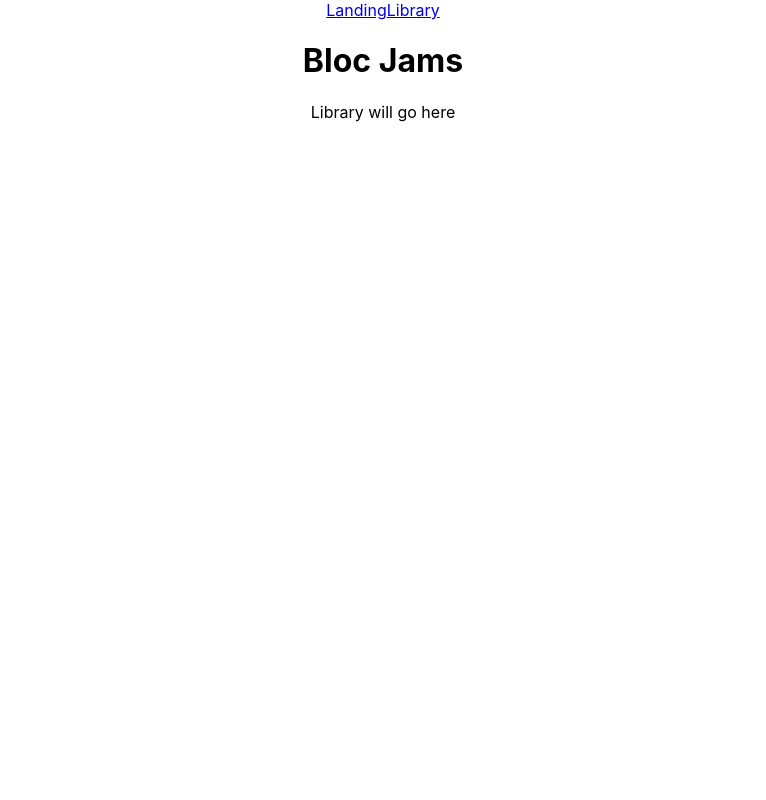
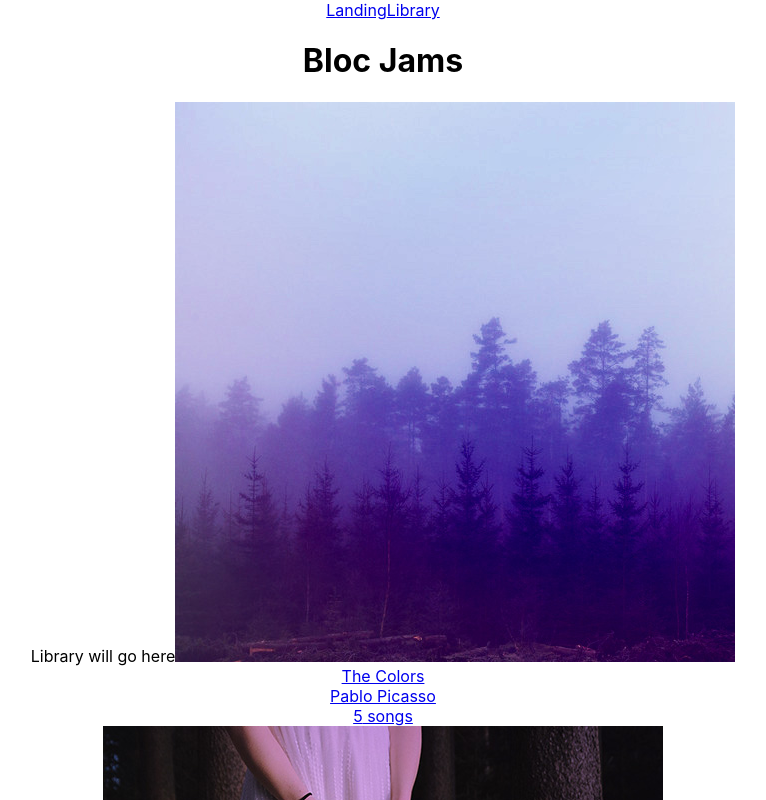
Before and after one commit to tabor-scott10/bloc-jams-react, a React (Create React App) app: page /library in a window 1280 px wide. Shown: the top 800 px of the page, without its empty margins (257-1023 px from the left). Built offline with nearby package versions, Linux system fonts and the light colour scheme; the HTML template or start-up script is replaced by a standard one.

Commit message:
built my library component and added static album pages

```diff
--- a/src/App.js
+++ b/src/App.js
@@ -18,6 +18,7 @@
          <Route exact path="/" component={Landing} />
          <Route path="/library" component={Library} />
          <Route path="/Album" component={Album} />
+         <Route path="/Album/:slug" component={Album} />
         </main>
 
 
--- a/src/components/Album.js
+++ b/src/components/Album.js
@@ -1,10 +1,15 @@
-import React from 'react';
+import React, { Component } from 'react';
 
-const Album = () => (
-  <section className='album'>
-    An album goes here!
-  </section>
-);
+
+class Album extends Component {
+  render() {
+    return (
+      <section className="Album">
+        {this.props.match.params.slug} Album will go here
+      </section>
+    );
+  }
+}
 
 
 export default Album;
--- a/src/components/Library.js
+++ b/src/components/Library.js
@@ -1,9 +1,29 @@
-import React from 'react';
+import React, { Component } from 'react';
+import albumData from './../data/album';
+import { Link } from 'react-router-dom';
 
-const Library = () => (
-  <section className="library">
-    Library will go here
-  </section>
-);
+class Library extends Component {
+  constructor(props) {
+    super(props);
+    this.state = { album: albumData };
+  }
+  render() {
+    return (
+      <section className='library'>
+        Library will go here
+        {
+          this.state.album.map( (album, index) =>
+            <Link to={`/album/${album.slug}`} key={index}>
+            <img src={album.albumCover} alt={album.title} />
+            <div>{album.title}</div>
+            <div>{album.artist}</div>
+            <div>{album.songs.length} songs</div>
+            </Link>
+          )
+        }
+      </section>
+     );
+   }
+ }
 
-export default Library;
+ export default Library;
--- /dev/null
+++ b/src/data/album.js
@@ -0,0 +1,27 @@
+export default [{
+  title: 'The Colors',
+  artist: 'Pablo Picasso',
+  releaseInfo: '1909 Spanish Records',
+  albumCover: '/assets/images/album_covers/01.jpg',
+  slug: 'the-colors',
+  songs: [
+      { title: 'Blue', duration: '161.71', audioSrc: '/assets/music/blue.mp3' },
+      { title: 'Green', duration: '103.96', audioSrc: '/assets/music/green.mp3' },
+      { title: 'Red', duration: '268.45', audioSrc: '/assets/music/red.mp3' },
+      { title: 'Pink', duration: '153.14', audioSrc: '/assets/music/pink.mp3' },
+      { title: 'Magenta', duration: '374.22', audioSrc: '/assets/music/magenta.mp3' }
+  ]
+}, {
+    title: 'The Telephone',
+    artist: 'Guglielmo Marconi',
+    releaseInfo: '1909 EM',
+    albumCover: '/assets/images/album_covers/02.jpg',
+    slug: 'the-telephone',
+    songs: [
+      { title: 'Blue', duration: '161.71', audioSrc: '/assets/music/blue.mp3' },
+      { title: 'Green', duration: '103.96', audioSrc: '/assets/music/green.mp3' },
+      { title: 'Red', duration: '268.45', audioSrc: '/assets/music/red.mp3' },
+      { title: 'Pink', duration: '153.14', audioSrc: '/assets/music/pink.mp3' },
+      { title: 'Magenta', duration: '374.22', audioSrc: '/assets/music/magenta.mp3' }
+    ]
+}];
```
